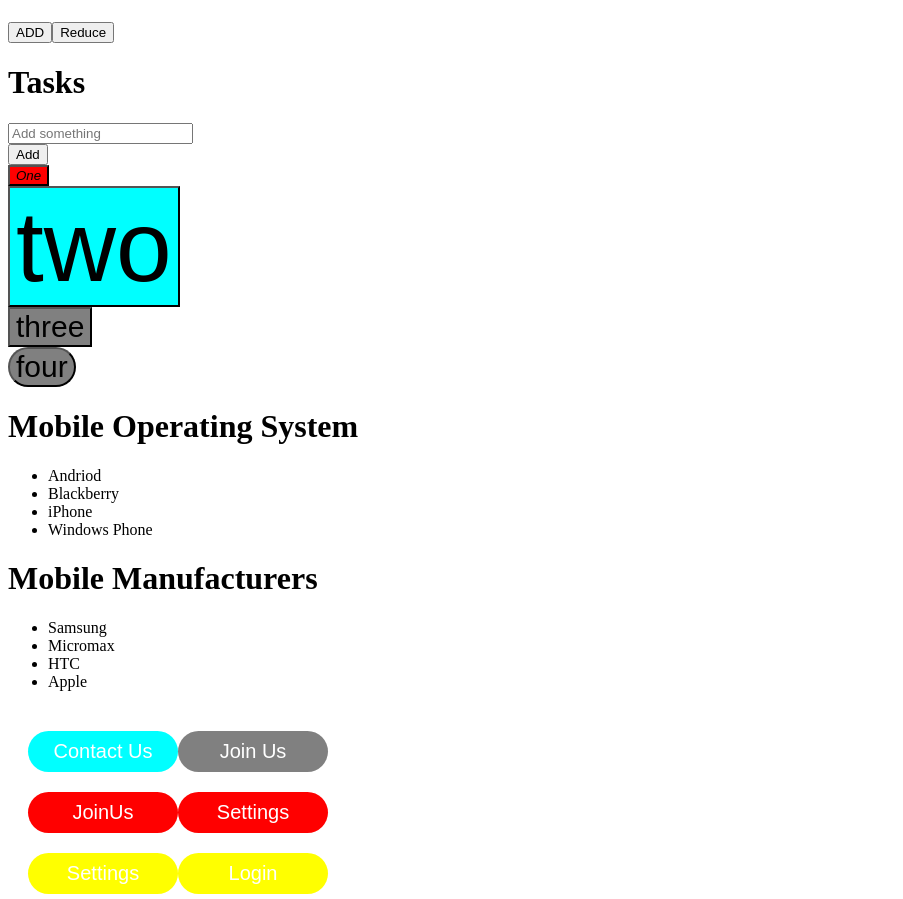
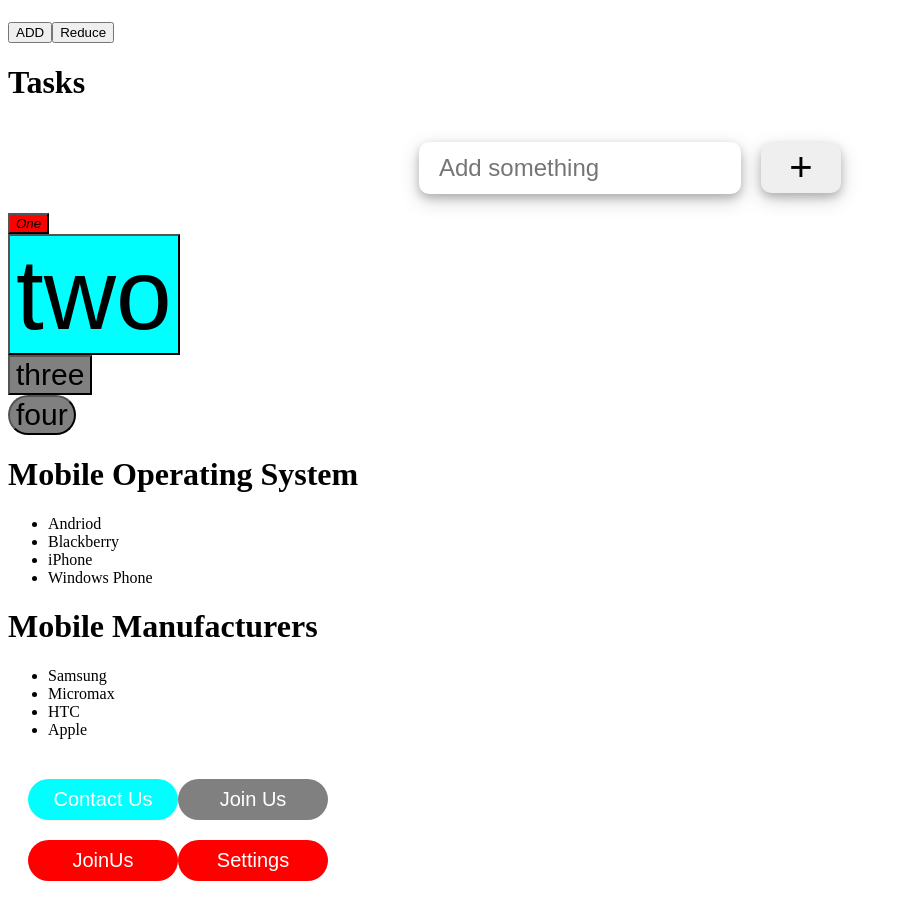
Before and after one commit to swethav08711/React-Assignment, a React (Create React App) app: page / in a window 1280 px wide. Shown: the part 1600-2499 px from the top of the page, without its empty margins (0-903 px from the left). Built offline with nearby package versions, Linux system fonts and the light colour scheme.

Commit message:
ass_day2

```diff
--- a/src/Input/Task.jsx
+++ b/src/Input/Task.jsx
@@ -1,6 +1,6 @@
 import React from "react"
 import { TaskItem } from "./TaskItem"
-
+import style from "./Toggle.module.css"
 function Task() {
   const [query, setQuery] = React.useState("")
   const [tasks, setTasks] = React.useState([])
@@ -35,14 +35,17 @@ function Task() {
     <div>
       <h1>Tasks</h1>
 
-      <div>
+      <div className={style.main_container}>
         <input
+          className={style.input_files}
           value={query}
           onChange={handleChange}
           placeholder="Add something"
         />
+        <button className={style.button_onclick} onClick={handleAdd}>
+          +
+        </button>
       </div>
-      <button onClick={handleAdd}>Add</button>
       <div>
         {tasks.map((item, index) => {
           return (
--- a/src/Input/TaskItem.jsx
+++ b/src/Input/TaskItem.jsx
@@ -1,11 +1,22 @@
 import React from "react"
-
-function TaskItem({ title, status, color, id, handleDelete, handleToggle }) {
+import style from "./Toggle.module.css"
+function TaskItem({ title, status, id, handleDelete, handleToggle }) {
   return (
-    <div>
-      <h3 style={{ color }}>{`${title} - ${status}- ${id}`}</h3>
-      <button onClick={() => handleDelete(id)}>X</button>
-      <button onClick={() => handleToggle(id)}>Toggle</button>
+    <div className={style.main_files}>
+      <h3 className={style.h3first}>{title}</h3>
+      <h3 className={style.h3sec}> {`${status}`}</h3>
+      <button
+        className={style.button_onclick1}
+        onClick={() => handleDelete(id)}
+      >
+        X
+      </button>
+      <button
+        className={style.button_onclick2}
+        onClick={() => handleToggle(id)}
+      >
+        Toggle
+      </button>
     </div>
   )
 }
--- /dev/null
+++ b/src/Input/Toggle.module.css
@@ -0,0 +1,85 @@
+.main_container {
+  display: flex;
+  align-items: center;
+  justify-content: center;
+}
+.input_files {
+  width: 300px;
+  height: 50px;
+  box-shadow: 0 4px 8px 0 rgba(0, 0, 0, 0.2), 0 6px 20px 0 rgba(0, 0, 0, 0.19);
+  border: none;
+  font-size: 24px;
+
+  padding-left: 20px;
+  border-radius: 10px;
+}
+.input_files:focus {
+  outline: 5px solid salmon;
+}
+.button_onclick {
+  width: 80px;
+  height: 50px;
+  margin: 20px;
+  box-shadow: 0 4px 8px 0 rgba(0, 0, 0, 0.2), 0 6px 20px 0 rgba(0, 0, 0, 0.19);
+  border: none;
+  font-size: 40px;
+  border-radius: 10px;
+}
+.button_onclick:focus {
+  color: white;
+  background-color: salmon;
+}
+.main_files {
+  display: flex;
+  align-items: center;
+  justify-content: center;
+}
+.h3first {
+  width: 300px;
+  box-shadow: 0 4px 8px 0 rgba(0, 0, 0, 0.2), 0 6px 20px 0 rgba(0, 0, 0, 0.19);
+  border: none;
+  font-size: 24px;
+
+  border-radius: 10px;
+  display: flex;
+  align-items: center;
+  font-weight: 400;
+  color: brown;
+  padding: 20px 20px;
+}
+.h3sec {
+  width: 80px;
+  height: 50px;
+  box-shadow: 0 4px 8px 0 rgba(0, 0, 0, 0.2), 0 6px 20px 0 rgba(0, 0, 0, 0.19);
+  border: none;
+  border-radius: 10px;
+  display: flex;
+  align-items: center;
+  font-weight: 400;
+  font-size: 24px;
+  margin-left: 20px;
+  padding-left: 20px;
+  color: brown;
+}
+.button_onclick1 {
+  width: 80px;
+  height: 50px;
+  margin: 20px;
+  box-shadow: 0 4px 8px 0 rgba(0, 0, 0, 0.2), 0 6px 20px 0 rgba(0, 0, 0, 0.19);
+  border: none;
+  font-size: 30px;
+  border-radius: 10px;
+  color: white;
+  background-color: salmon;
+}
+.button_onclick2 {
+  width: 120px;
+  height: 50px;
+  margin: 20px;
+  box-shadow: 0 4px 8px 0 rgba(0, 0, 0, 0.2), 0 6px 20px 0 rgba(0, 0, 0, 0.19);
+  border: none;
+  font-size: 23px;
+  border-radius: 10px;
+  color: salmon;
+  background-color: white;
+}
```
